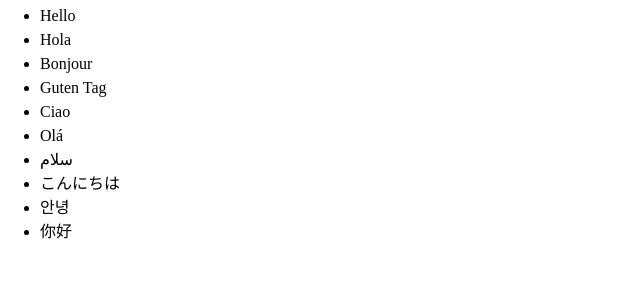
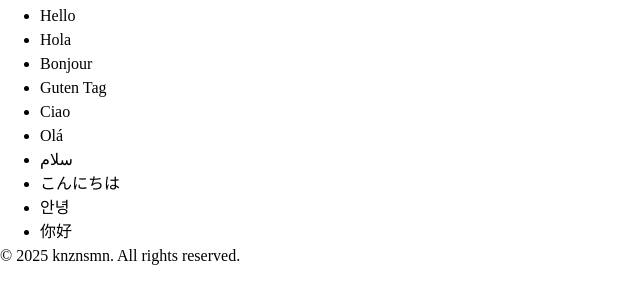
Before and after one commit to knznsmn/js, a plain HTML site: page index.html in a window 1280 px wide. Shown: the part 44-348 px from the top of the page, without its empty margins (0-640 px from the left). Drawn offline with Linux system fonts and the light colour scheme.

Commit message:
Add main.js

```diff
--- a/asset/css/styles.css
+++ b/asset/css/styles.css
@@ -34,3 +34,9 @@ h1, h2, h3, h4, h5, h6 {
 #root, #__next {
   isolation: isolate;
 }
+
+/* General Styling */
+
+body {
+
+}
--- a/asset/js/main.js
+++ b/asset/js/main.js
@@ -0,0 +1,4 @@
+import { Footer } from "./modules/footer.js";
+
+Footer();
+console.log('Main is good.');
--- /dev/null
+++ b/asset/js/modules/footer.js
@@ -0,0 +1,9 @@
+export function Footer() {
+
+  const ans = new Date().getFullYear();
+  const footer = document.getElementsByTagName('footer')[0];
+  const credit = document.createElement('p');
+  credit.innerHTML = `&copy; ${ans} knznsmn. All rights reserved.`;
+  footer.appendChild(credit);
+  console.log("This is footer.");
+}
--- a/index.html
+++ b/index.html
@@ -24,6 +24,8 @@
       <li class="cn">你好</li>
     </ul>
   </main>
+  <footer>
+  </footer>
   <script type="module" src="./asset/js/main.js"></script>
 </body>
 </html>
```
